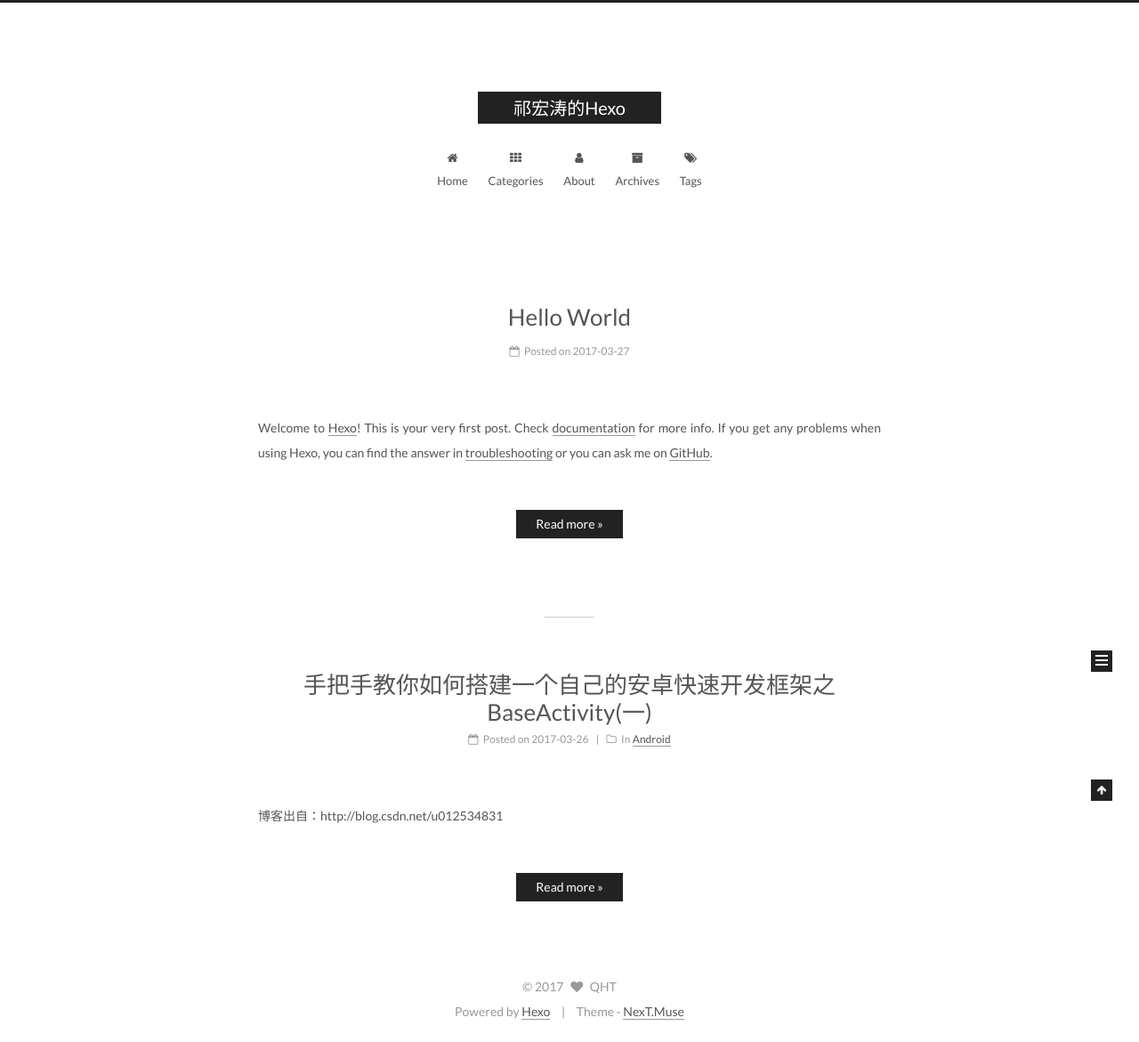
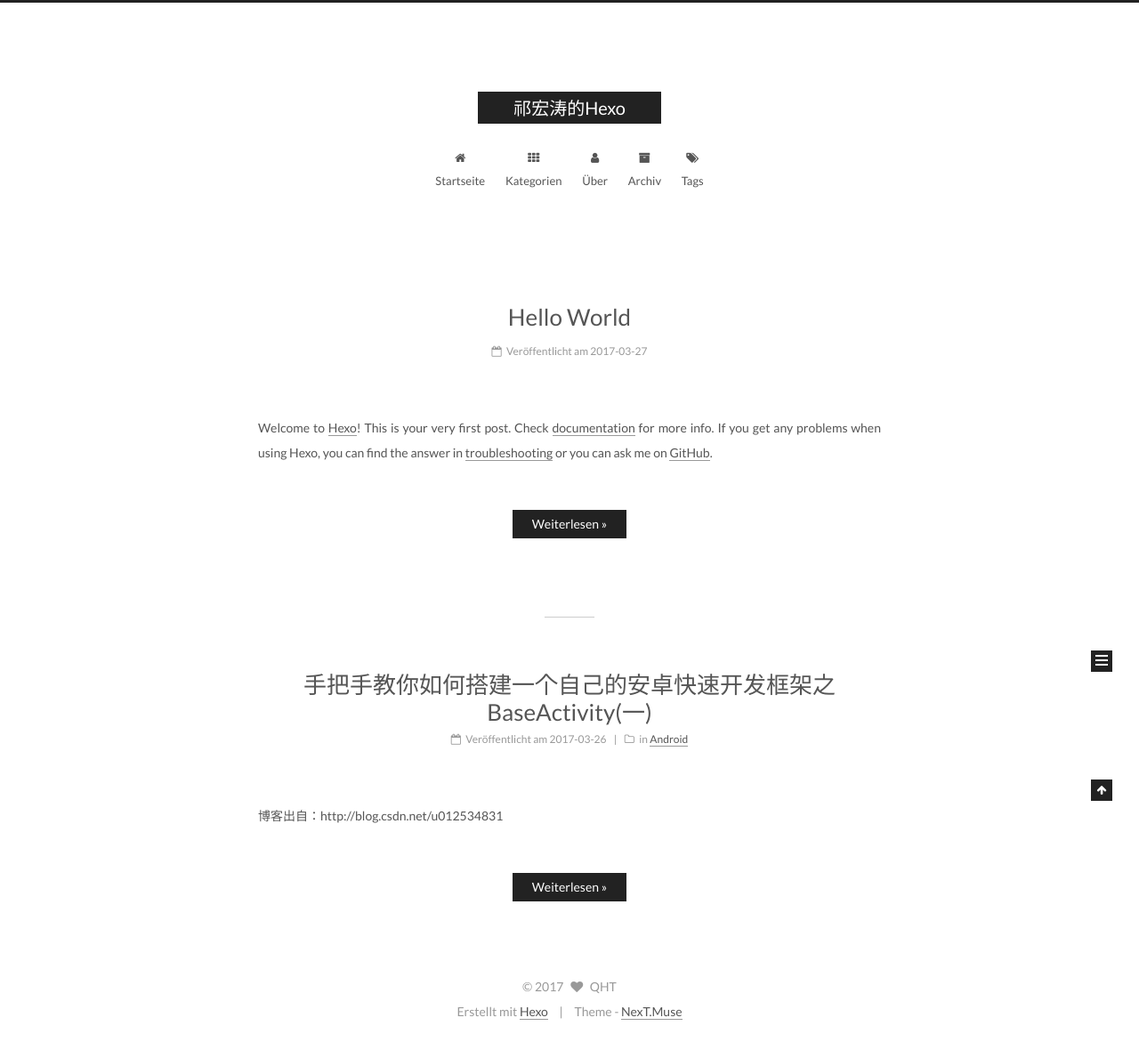
Before and after one commit to qht1003077897/qht1003077897.github.io, a plain HTML site: page index.html in a window 1280 px wide. Shown: the whole page at 89% size. Drawn offline with Linux system fonts and the light colour scheme.

Commit message:
Site updated: 2017-03-27 01:22:15

```diff
--- a/css/main.css
+++ b/css/main.css
@@ -1684,7 +1684,7 @@ pre .javascript .function {
   width: 4px;
   height: 4px;
   border-radius: 50%;
-  background: #ffa6f2;
+  background: #ffaf6b;
 }
 .links-of-blogroll {
   font-size: 13px;
--- a/index.html
+++ b/index.html
@@ -194,7 +194,7 @@
 
               <i class="menu-item-icon fa fa-fw fa-home"></i> <br />
 
-            Home
+            Startseite
           </a>
         </li>
 
@@ -204,7 +204,7 @@
 
               <i class="menu-item-icon fa fa-fw fa-th"></i> <br />
 
-            Categories
+            Kategorien
           </a>
         </li>
 
@@ -214,7 +214,7 @@
 
               <i class="menu-item-icon fa fa-fw fa-user"></i> <br />
 
-            About
+            Über
           </a>
         </li>
 
@@ -224,7 +224,7 @@
 
               <i class="menu-item-icon fa fa-fw fa-archive"></i> <br />
 
-            Archives
+            Archiv
           </a>
         </li>
 
@@ -272,7 +272,7 @@
     <span hidden itemprop="author" itemscope itemtype="http://schema.org/Person">
       <meta itemprop="name" content="QHT">
       <meta itemprop="description" content="">
-      <meta itemprop="image" content="/images/avatar.gif">
+      <meta itemprop="image" content="/images/touxiang.jpg">
     </span>
 
     <span hidden itemprop="publisher" itemscope itemtype="http://schema.org/Organization">
@@ -304,7 +304,7 @@
                 <i class="fa fa-calendar-o"></i>
               </span>
 
-                <span class="post-meta-item-text">Posted on</span>
+                <span class="post-meta-item-text">Veröffentlicht am</span>
 
               <time title="Post created" itemprop="dateCreated datePublished" datetime="2017-03-27T00:59:16+08:00">
                 2017-03-27
@@ -347,7 +347,7 @@
           <!--noindex-->
           <div class="post-button text-center">
             <a class="btn" href="/2017/03/27/hello-world/#more" rel="contents">
-              Read more &raquo;
+              Weiterlesen &raquo;
             </a>
           </div>
           <!--/noindex-->
@@ -397,7 +397,7 @@
     <span hidden itemprop="author" itemscope itemtype="http://schema.org/Person">
       <meta itemprop="name" content="QHT">
       <meta itemprop="description" content="">
-      <meta itemprop="image" content="/images/avatar.gif">
+      <meta itemprop="image" content="/images/touxiang.jpg">
     </span>
 
     <span hidden itemprop="publisher" itemscope itemtype="http://schema.org/Organization">
@@ -429,7 +429,7 @@
                 <i class="fa fa-calendar-o"></i>
               </span>
 
-                <span class="post-meta-item-text">Posted on</span>
+                <span class="post-meta-item-text">Veröffentlicht am</span>
 
               <time title="Post created" itemprop="dateCreated datePublished" datetime="2017-03-26T22:00:16+08:00">
                 2017-03-26
@@ -450,7 +450,7 @@
                 <i class="fa fa-folder-o"></i>
               </span>
 
-                <span class="post-meta-item-text">In</span>
+                <span class="post-meta-item-text">in</span>
 
 
                 <span itemprop="about" itemscope itemtype="http://schema.org/Thing">
@@ -494,7 +494,7 @@
           <!--noindex-->
           <div class="post-button text-center">
             <a class="btn" href="/2017/03/26/BaseActivity/">
-              Read more &raquo;
+              Weiterlesen &raquo;
             </a>
           </div>
           <!--/noindex-->
@@ -563,7 +563,7 @@
       <section class="site-overview sidebar-panel sidebar-panel-active">
         <div class="site-author motion-element" itemprop="author" itemscope itemtype="http://schema.org/Person">
           <img class="site-author-image" itemprop="image"
-               src="/images/avatar.gif"
+               src="/images/touxiang.jpg"
                alt="QHT" />
           <p class="site-author-name" itemprop="name">QHT</p>
 
@@ -576,7 +576,7 @@
             <div class="site-state-item site-state-posts">
               <a href="/archives">
                 <span class="site-state-item-count">2</span>
-                <span class="site-state-item-name">posts</span>
+                <span class="site-state-item-name">Artikel</span>
               </a>
             </div>
 
@@ -587,7 +587,7 @@
             <div class="site-state-item site-state-categories">
 
                 <span class="site-state-item-count">1</span>
-                <span class="site-state-item-name">categories</span>
+                <span class="site-state-item-name">Kategorien</span>
 
             </div>
 
@@ -598,7 +598,7 @@
             <div class="site-state-item site-state-tags">
 
                 <span class="site-state-item-count">3</span>
-                <span class="site-state-item-name">tags</span>
+                <span class="site-state-item-name">Tags</span>
 
             </div>
 
@@ -648,7 +648,7 @@
 
 
 <div class="powered-by">
-  Powered by <a class="theme-link" href="https://hexo.io">Hexo</a>
+  Erstellt mit  <a class="theme-link" href="https://hexo.io">Hexo</a>
 </div>
 
 <div class="theme-info">
```
Also changed, not shown: 2017/03/26/BaseActivity/index.html (+12 -12 lines), 2017/03/27/hello-world/index.html (+13 -13 lines), archives/2017/03/index.html (+11 -11 lines), archives/2017/index.html (+11 -11 lines), archives/index.html (+11 -11 lines), categories/Android/index.html (+11 -11 lines), tags/android/index.html (+9 -9 lines), tags/手把手/index.html (+9 -9 lines), tags/框架/index.html (+9 -9 lines).
